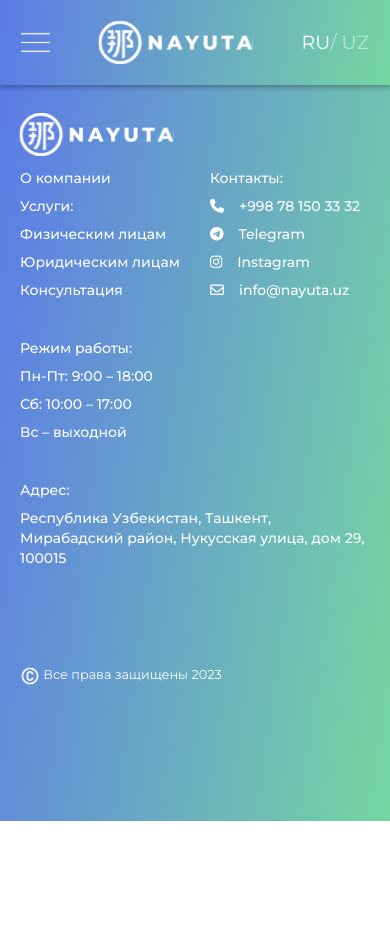
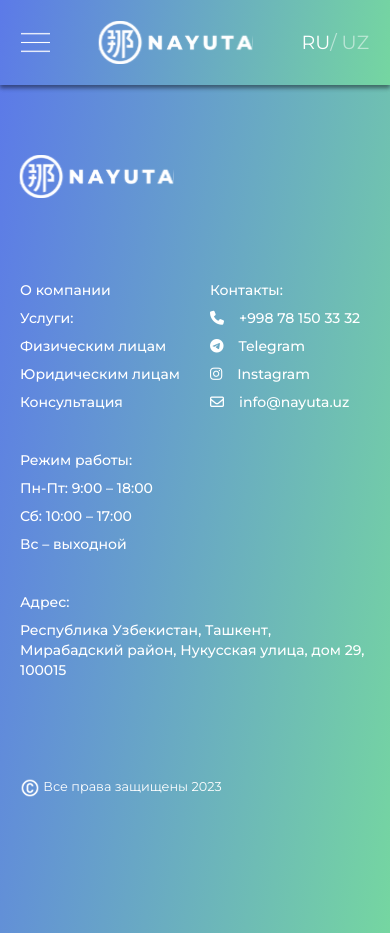
Before and after one commit to FathullaLatipov/Nayuta-front, a React (Create React App) app: page /navbar in a window 390 px wide. Before the commit the page ends 844 px from the top, so only its background shows below. Built offline with nearby package versions, Linux system fonts and the light colour scheme; no server answers; what i18next-chained-backend would draw is missing.

Commit message:
new updates

```diff
--- a/package.json
+++ b/package.json
@@ -29,6 +29,7 @@
     "react-native-phone-call": "^1.2.0",
     "react-pdf": "^6.2.2",
     "react-pdf-html": "^1.1.18",
+    "react-refresh": "^0.14.0",
     "react-router-dom": "^6.9.0",
     "react-router-hash-link": "^2.4.3",
     "react-scripts": "^5.0.1",
--- a/src/App.jsx
+++ b/src/App.jsx
@@ -29,6 +29,7 @@
         <Route path='/uslugi/yuridik' element={<Yuridik />} />
         <Route path='/company' element={<Company />} />
         <Route path='/contact' element={<Footer />} />
+        <Route path='/navbar' element={<Navbar />} />
       </Routes>
       <Footer />
     </>
--- a/src/components/Calculator.jsx
+++ b/src/components/Calculator.jsx
@@ -8,10 +8,12 @@
 import Pechat from './Vector.svg'
 import { useTranslation } from 'react-i18next';
 import Spinner from './loading/loading';
+
 const Calculator = () => {
   const ref = createRef();
 
-  const [price, setPrice] = useState(50000000)
+
+  const [price, setPrice] = useState('50000000')
   const [percentage, setPercentage] = useState(16)
   const [interest, setInterest] = useState(20)
   const [schedule, setSchedule] = useState('annuity')
@@ -19,7 +21,6 @@
   const [data, setData] = useState()
   const [amount, setAmount] = useState()
   const [loading, setLoading] = useState(false)
-
   console.log(amount, 'amount');
   const [show, setShow] = useState(false);
   // const [calculateList, setCalculateList] = useState()
@@ -48,6 +49,8 @@
       .catch(err => console.log(err))
   }
   const { t } = useTranslation()
+
+
   return (
     <section id='calculator'>
       <div className="calc-wrapper mt-5">
@@ -66,9 +69,12 @@
           </div>
 
           <div className="first-child-form">
+
             <Form.Group className="" controlId="formBasicPassword">
               <Form.Label>{t("calculator.labels.narx")}</Form.Label>
-              <Form.Control value={price} onChange={(e) => setPrice(e.target.value)} type="text" placeholder="50000" />
+              <Form.Control value={
+                (price).replace(/\B(?=(\d{3})+(?!\d))/g, " ")
+              } onChange={(e) => setPrice(e.target.value)} type="text" placeholder="50000" />
             </Form.Group>
             <Form.Select disabled onChange={(e) => setSchedule(e.target.value)} aria-label="Default select example">
               <option value="annuity">{t("calculator.inputs.sum")}</option>
--- a/src/components/Currency.jsx
+++ b/src/components/Currency.jsx
@@ -11,7 +11,7 @@
   const { rates } = useUserContext()
 
   return (
-    <div className='currency'>
+    <div className='currency' id='currency'>
       <div className='currencyContainer'>
         <div className='flags'>
           <img src={usa} alt='' />
--- a/src/components/Footer.jsx
+++ b/src/components/Footer.jsx
@@ -6,10 +6,14 @@
 import { useTranslation } from 'react-i18next';
 import Copyr from './cop.svg'
 import { Helmet } from 'react-helmet';
+import { HashLink } from 'react-router-hash-link';
+import useScrollDirection from "../pages/yuridik/scroll";
+import ScrollToTop from './scrollToTop';
 
 
 function Footer() {
   const { t } = useTranslation();
+  const scrollDirection = useScrollDirection();
   return (
     <div id='contact' className='footer-container'>
       <Helmet>
@@ -22,10 +26,17 @@
         name='keywords' content='Bank, Contacts, Nayuta, Credit'/>
       </Helmet>
       <section className='footer-subscription'>
-        <img className='footer-subscription-heading'
+        {/* <img className='footer-subscription-heading'
+          href='/'
           src={logo}
           alt=''
-        />
+        /> */}
+         <HashLink smooth to="/#currency" className='footer-subscription-heading'><img src={logo} alt="" /></HashLink>
+
+                <div className={`header2 ${scrollDirection === "down" ? "hide" : "show"}`}>
+                    <HashLink smooth to="/#currency" className='footer-subscription-heading'> </HashLink>
+                </div>
+     <Link className='footer-subscription-heading' to='/'></Link>
       </section>
       <div className='footer-links'>
         <div className='footer-link-wrapper'>
--- a/src/components/Footer.scss
+++ b/src/components/Footer.scss
@@ -1,6 +1,6 @@
 .footer-container {
   background: linear-gradient(98.3deg, #5c7ae8 0%, #75d6a1 100%);
-  padding: 1rem 0 2rem 0;
+  padding: 6rem 0 2rem 0;
   display: flex;
   flex-direction: column;
   justify-content: center;
@@ -36,7 +36,7 @@
 
 .footer-links {
   width: 100%;
-  margin-top: -73px;
+  margin-top: -150px;
   max-width: 1000px;
   display: flex;
   justify-content: center;
@@ -212,7 +212,7 @@
     display: flex;
     justify-content: center;
     flex-direction: column;
-    margin-top: -20px;
+    margin-top: -215px;
   }
 
   .footer-link-wrapper {
@@ -314,7 +314,7 @@
   }
   .footer-subscription img {
     margin-left: -13rem;
-    margin-top: -12px;
+    margin-top: -190px;
     font-size: 24px;
   }
 }
--- a/src/components/table/index.jsx
+++ b/src/components/table/index.jsx
@@ -14,7 +14,7 @@
 
                 <div className="tables-section-titles">
                     <p>{t("table.desc")}</p>
-                    <a href='/company'>{t("button.title")}</a>
+                    <a href='/consultation'>{t("button.title")}</a>
                 </div>
                 <div className='tables'>
                     <table>
```
Also changed, not shown: 1 other file (tests, documents, lock files or other folders).
